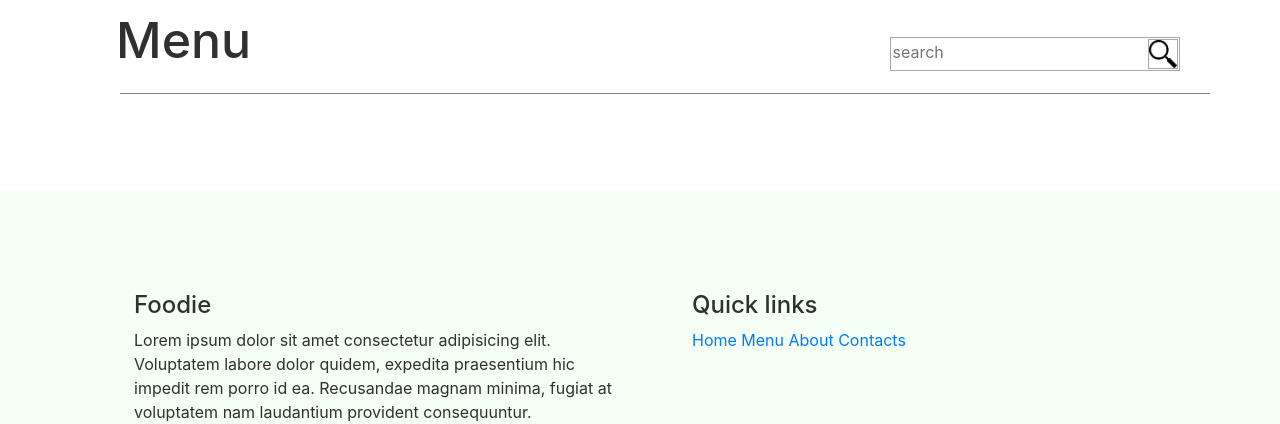
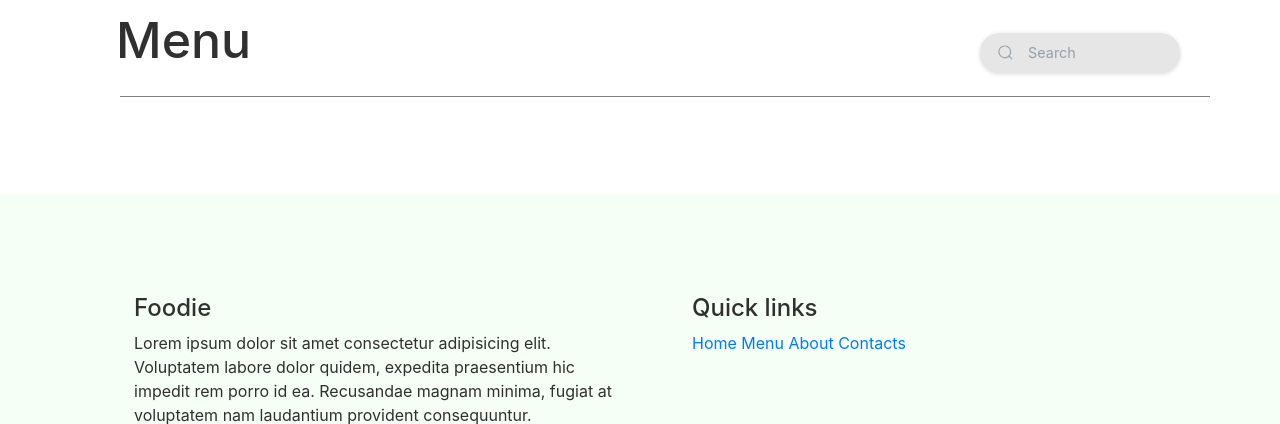
Before and after one commit to sea-rod/foodie, a Django app: page /menu/ in a window 1280 px wide. Shown: the part 56-480 px from the top of the page. Run offline with Django 4.2, Linux system fonts and the light colour scheme; data that the repository does not hold is empty.

Commit message:
changed search button

```diff
--- a/foodie/urls.py
+++ b/foodie/urls.py
@@ -23,6 +23,7 @@ urlpatterns = [
     path("admin/", admin.site.urls),
     path("", include("food.urls")),
     path("accounts/", include("accounts.urls")),
+    path("accounts/", include("django.contrib.auth.urls")),
     path("cart/", include("cart.urls")),
 ]
 
--- a/static/css/index.css
+++ b/static/css/index.css
@@ -333,6 +333,134 @@ hr {
 }
 
 
+
+
+
+
+/* this is for search button in css */
+.form {
+    --input-text-color: #2e2e2e;
+    --input-bg-color: #e6e6e6;
+    --focus-input-bg-color: transparent;
+    --text-color: #949faa;
+    --active-color: #3a3a3a;
+    --width-of-input: 200px;
+    --inline-padding-of-input: 1.2em;
+    --gap: 0.9rem;
+}
+
+/* form style */
+.form {
+    font-size: 0.9rem;
+    display: flex;
+    /* gap: 0.5rem; */
+    align-items: center;
+    width: var(--width-of-input);
+    position: relative;
+    isolation: isolate;
+}
+
+/* a fancy bg for showing background and border when focus. */
+.fancy-bg {
+    position: absolute;
+    width: 100%;
+    inset: 0;
+    background: var(--input-bg-color);
+    border-radius: 30px;
+    height: 40px;
+    z-index: -1;
+    pointer-events: none;
+    box-shadow: rgba(0, 0, 0, 0.16) 0px 1px 4px;
+}
+
+/* label styling */
+label {
+    width: 100%;
+    padding: 0.8em;
+    height: 40px;
+    padding-inline: var(--inline-padding-of-input);
+    display: flex;
+    align-items: center;
+}
+
+.search,
+.close-btn {
+    position: absolute;
+}
+
+/* styling search-icon */
+.search {
+    fill: var(--text-color);
+    left: var(--inline-padding-of-input);
+}
+
+/* svg -- size */
+svg {
+    width: 17px;
+    display: block;
+}
+
+/* styling of close button */
+.close-btn {
+    border: none;
+    right: var(--inline-padding-of-input);
+    box-sizing: border-box;
+    display: flex;
+    align-items: center;
+    justify-content: center;
+    color: #fff;
+    padding: 0.1em;
+    width: 20px;
+    height: 20px;
+    border-radius: 50%;
+    background: var(--active-color);
+    opacity: 0;
+    visibility: hidden;
+}
+
+/* styling of input */
+.input {
+    color: var(--input-text-color);
+    width: 100%;
+    margin-inline: min(2em, calc(var(--inline-padding-of-input) + var(--gap)));
+    background: none;
+    border: none;
+}
+
+.input:focus {
+    outline: none;
+}
+
+.input::placeholder {
+    color: var(--text-color)
+}
+
+/* input background change in focus */
+.input:focus~.fancy-bg {
+    border: 1px solid var(--active-color);
+    background: var(--focus-input-bg-color);
+}
+
+/* search icon color change in focus */
+.input:focus~.search {
+    fill: var(--active-color);
+}
+
+/* showing close button when typing */
+.input:valid~.close-btn {
+    opacity: 1;
+    visibility: visible;
+}
+
+/* this is for the default background in input,when selecting autofill options -- you can remove this code if you do not want to override the browser style.  */
+input:-webkit-autofill,
+input:-webkit-autofill:hover,
+input:-webkit-autofill:focus,
+input:-webkit-autofill:active {
+    -webkit-transition: "color 9999s ease-out, background-color 9999s ease-out";
+    -webkit-transition-delay: 9999s;
+}
+
 @media (max-width: 991px) {
     div.about:nth-child(odd) .row {
         flex-direction: column-reverse;
--- a/templates/menu.html
+++ b/templates/menu.html
@@ -9,14 +9,31 @@
         <h2 class="ml-lg-3">Menu</h2>
         <div class="ml-auto">
 
-            <div class="m-0 p-0" style="display: inline-block;border: 1px solid rgb(168, 168, 168);">
-                <form action="" method="get">
-                    <input type="search" name="search" placeholder="search">
-                    <button type="submit" class="btn p-0 m-0">
-                        <img src="{% static 'img/490px-Magnifying_glass_icon.svg.png' %}" alt="search icon">
+            <!-- <div class="m-0 p-0" style="display: inline-block;border: 1px solid rgb(168, 168, 168);"> -->
+            <form class="form" method="get" action="">
+                <label for="search">
+                    <input class="input" type="text" required="" placeholder="Search" id="search" name="search">
+                    <div class="fancy-bg"></div>
+                    <div class="search">
+                        <svg viewBox="0 0 24 24" aria-hidden="true"
+                            class="r-14j79pv r-4qtqp9 r-yyyyoo r-1xvli5t r-dnmrzs r-4wgw6l r-f727ji r-bnwqim r-1plcrui r-lrvibr">
+                            <g>
+                                <path
+                                    d="M21.57 20.47l-3.66-3.66C19.195 15.24 20 13.214 20 11c0-4.97-4.03-9-9-9s-9 4.03-9 9 4.03 9 9 9c2.215 0 4.24-.804 5.808-2.13l3.66 3.66c.147.146.34.22.53.22s.385-.073.53-.22c.295-.293.295-.767.002-1.06zM3.5 11c0-4.135 3.365-7.5 7.5-7.5s7.5 3.365 7.5 7.5-3.365 7.5-7.5 7.5-7.5-3.365-7.5-7.5z">
+                                </path>
+                            </g>
+                        </svg>
+                    </div>
+                    <button class="close-btn" type="reset">
+                        <svg xmlns="http://www.w3.org/2000/svg" class="h-5 w-5" viewBox="0 0 20 20" fill="currentColor">
+                            <path fill-rule="evenodd"
+                                d="M4.293 4.293a1 1 0 011.414 0L10 8.586l4.293-4.293a1 1 0 111.414 1.414L11.414 10l4.293 4.293a1 1 0 01-1.414 1.414L10 11.414l-4.293 4.293a1 1 0 01-1.414-1.414L8.586 10 4.293 5.707a1 1 0 010-1.414z"
+                                clip-rule="evenodd"></path>
+                        </svg>
                     </button>
-                </form>
-            </div>
+                </label>
+            </form>
+            <!-- </div> -->
         </div>
     </div>
 </div>
@@ -54,12 +71,19 @@
         <h3 class="ml-3">{{ search_head }}</h3>
         <div class="row ml-1  mt-4 pr-0">
             {% for food in food_search %}
-            <div class="col-2 ml-4 mb-5">
+            <div class="col-lg-2 col-12 ml-lg-4 mb-5 pr-0">
                 <img src="{{ food.item_img.url }}" alt="food image">
-                <div class="row">
-                    <p class="col-12 ml-3 my-0">{{ food.name }}</p>
-                    <p class="col-12 text-success ml-3">Rs {{ food.price|floatformat:2 }} - 1{{ food.plate_pieces }}</p>
-                    <button class="col-12 ml-3 btn btn-success" onclick="add({{ food.id }})">+Add to Cart</button>
+
+                <div class="row pl-3 pl-lg-0">
+                    <div class="row col-8 col-lg-12">
+
+                        <p class="col-12 col-lg-12 ml-lg-3 my-0">{{ food.name }}</p>
+                        <p class="col-12 col-lg-12 text-success ml-lg-3">Rs {{ food.price|floatformat:2 }} - 1
+                            {{food.plate_pieces}}
+                        </p>
+                    </div>
+                    <button id="add-btn" class="col-4 col-lg-12 ml-lg-3 btn btn-success"
+                        onclick="add({{ food.id }})">+Add</button>
                 </div>
             </div>
             {% endfor %}
```
Also changed, not shown: accounts/admin.py (+14 -2 lines).
